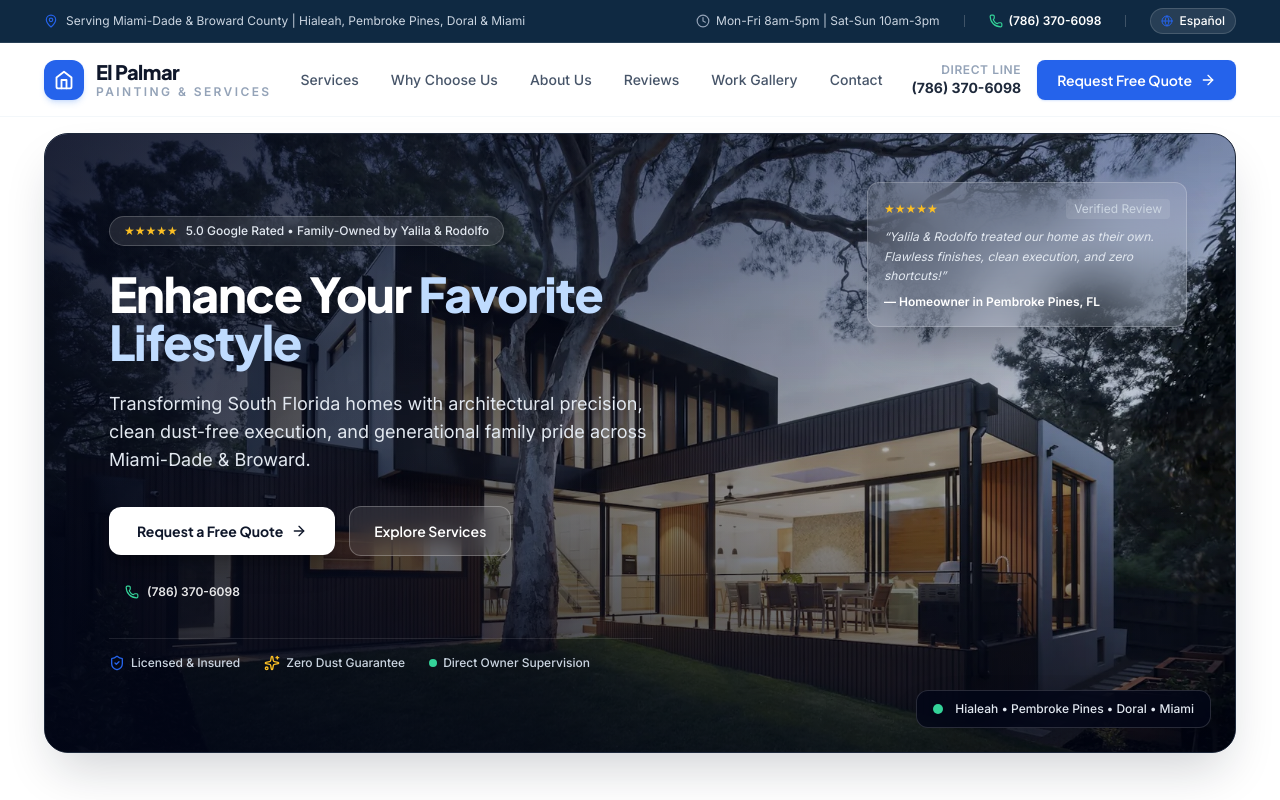
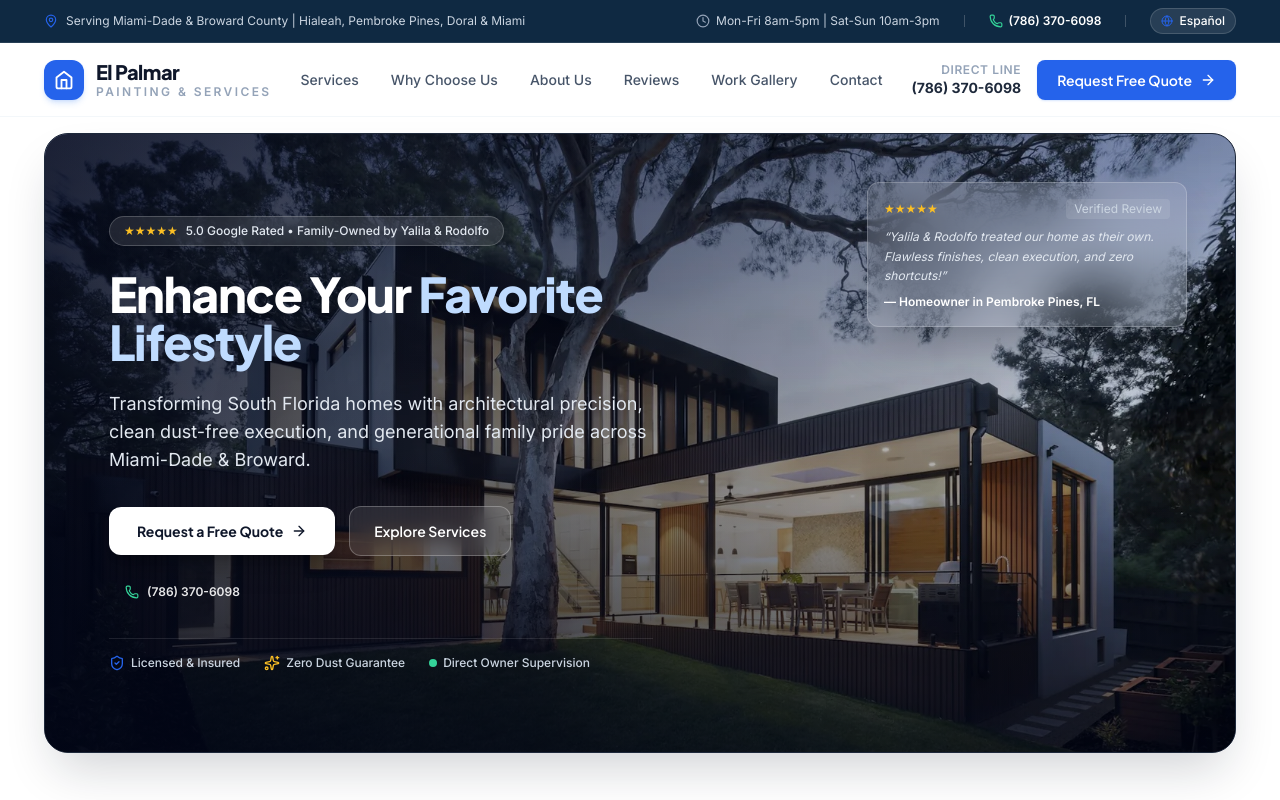
Before and after one commit to luchonicolini/Painting_contractor, a React (Vite) app: page / in a window 1280 px wide. Shown: the top 800 px of the page. Built offline with nearby package versions, Linux system fonts and the light colour scheme; the HTML template or start-up script is replaced by a standard one.

Commit message:
refactor(hero): remove floating service area badge to eliminate visual clutter and AI tropes

```diff
--- a/src/components/Hero.tsx
+++ b/src/components/Hero.tsx
@@ -97,13 +97,6 @@
           </div>
         </div>
 
-        {/* Bottom Right Floating Badge (Active Service Area) */}
-        <div className="absolute bottom-6 right-6 hidden md:flex items-center gap-3 px-4 py-2.5 rounded-xl bg-slate-950/80 backdrop-blur-md border border-white/15 text-white text-xs shadow-2xl">
-          <span className="w-2.5 h-2.5 rounded-full bg-emerald-400 animate-pulse" />
-          <span className="font-medium text-slate-200">
-            Hialeah • Pembroke Pines • Doral • Miami
-          </span>
-        </div>
 
         {/* Floating Social Proof Quote on Desktop */}
         <div className="absolute top-12 right-12 hidden xl:flex max-w-xs flex-col gap-2 p-4 rounded-xl bg-white/10 backdrop-blur-xl border border-white/20 text-white shadow-2xl">
```
